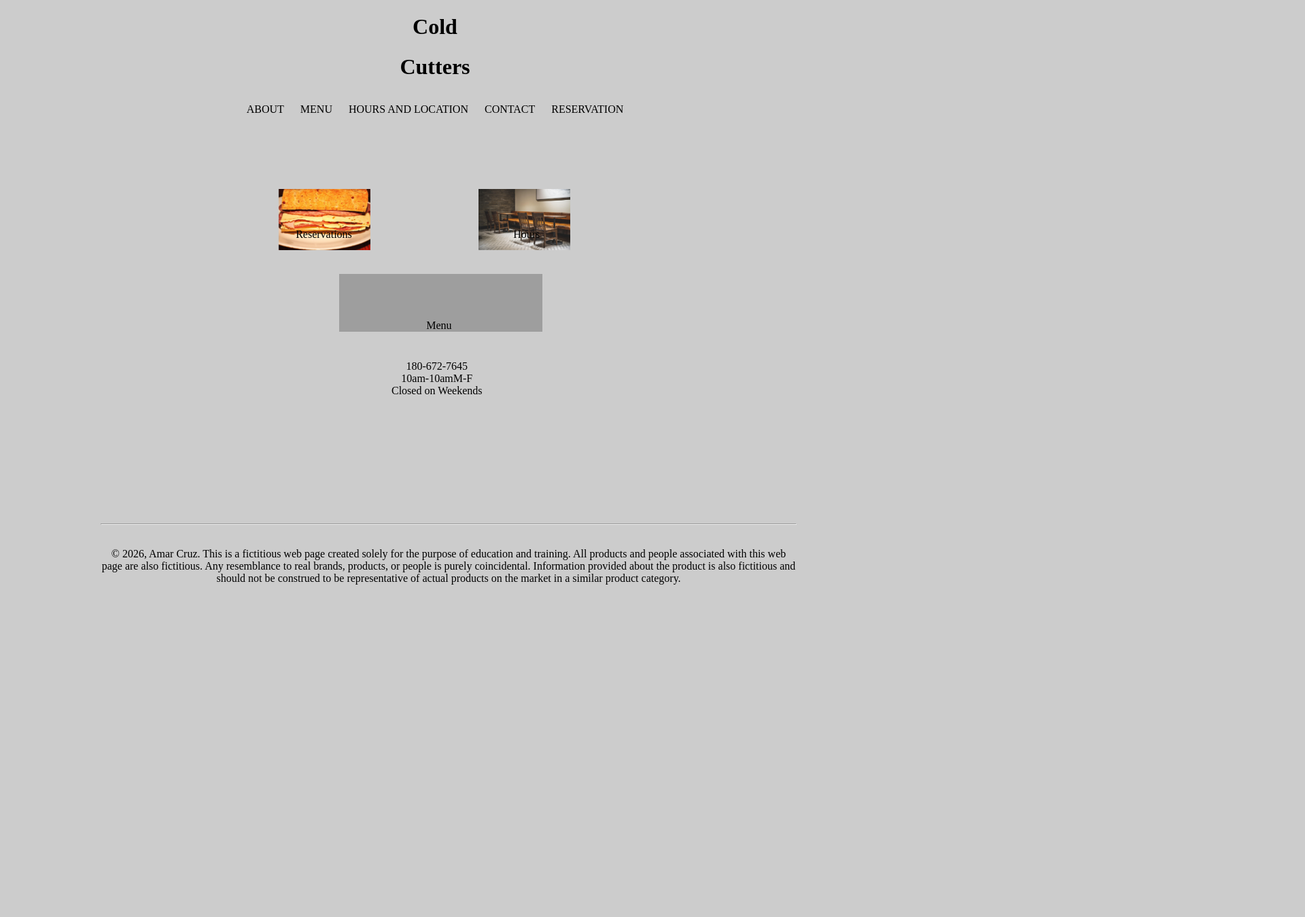
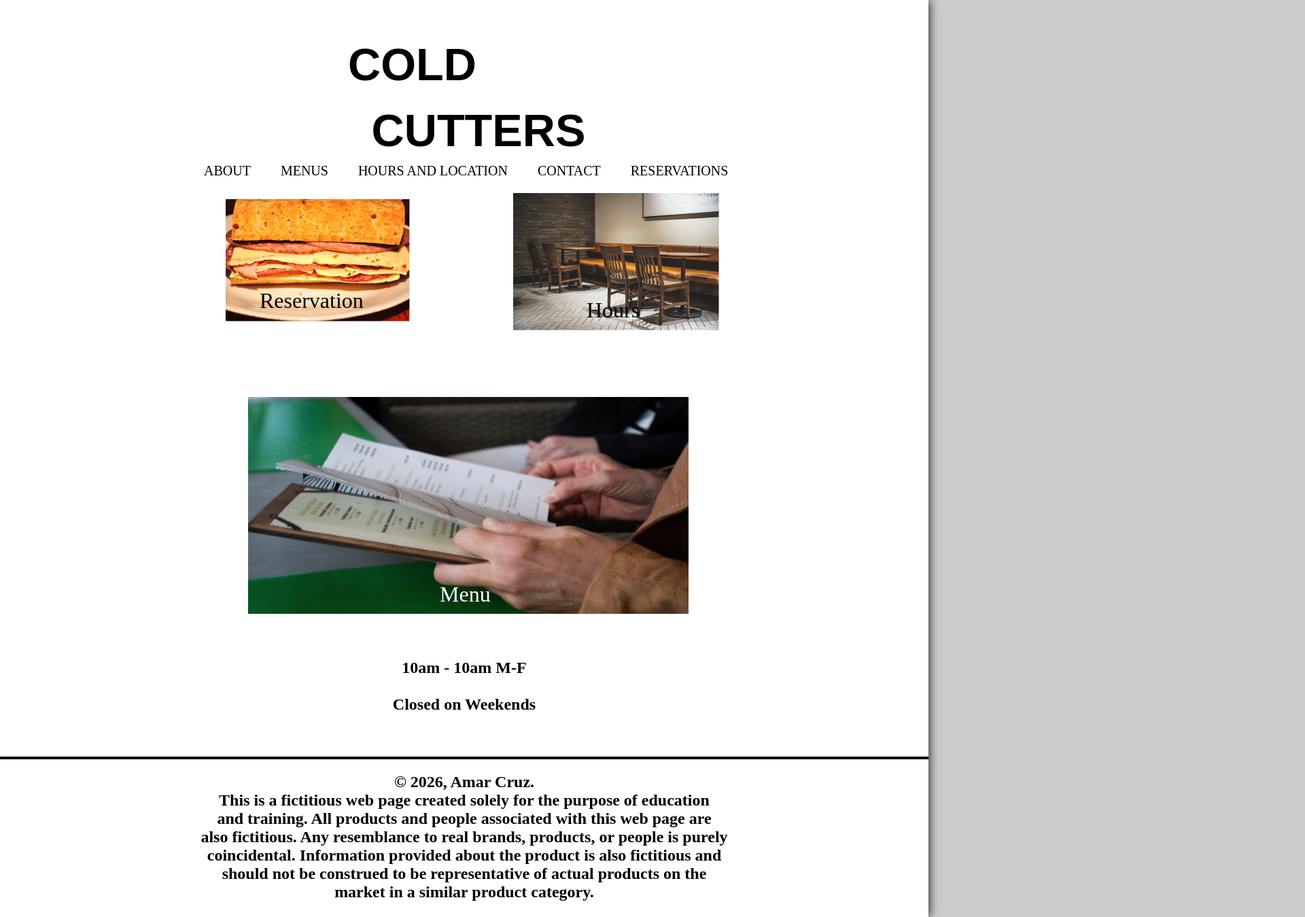
Before and after one commit to Amar463/GRA, a plain HTML site: page gra1751p1AmarCruz2026/index.html in a window 1280 px wide. Shown: the top 1349 px of the page at 68% size, 1920 px wide, since content can reach past the window. Before the commit the page ends 800 px from the top, so only its background shows below. Drawn offline with Linux system fonts and the light colour scheme; grey boxes are pictures that could not be loaded; a web font is replaced by a local one.

Commit message:
Add files via upload

```diff
--- a/gra1751p1AmarCruz2026/index.html
+++ b/gra1751p1AmarCruz2026/index.html
@@ -1,148 +1,175 @@
 <!doctype html>
 <html>
 <head>
+<link rel="preconnect" href="https://fonts.googleapis.com">
+<link rel="preconnect" href="https://fonts.gstatic.com" crossorigin>
+<link href="https://fonts.googleapis.com/css2?family=Road+Rage&display=swap" rel="stylesheet">
+<link href="https://db.onlinewebfonts.com/c/3f3f1a887702b525cda01f7cd776b241?family=Gadugi" rel="stylesheet">
 <meta charset="utf-8">
-<title>gra1751p1AmarCruz2026</title>
+<title>Cold Cutters</title>
 <style type="text/css">
 body {
-    margin: 0;
-    color: #000000;
-    background-color: #CCCCCC;
-    width: 1024px;
-    height: 157px;<br>
-	 padding: 20px;
-  min-height: 100%;
-  margin: 0 auto -50px;
+    padding: 0px;
+    margin: 0px;
+    background-color: #ccc;
+    -webkit-box-shadow: 0px 0px;
+    box-shadow: 0px 0px;
 }
 wrapper {
     width: 1366px;
     margin: 0 auto;
     display: block;
-    background-color: fff;
+    background-color: #fff;
+    -webkit-box-shadow: 0px 0px 15px;
+    box-shadow: 0px 0px 15px;
 }
-header {
-    width: 1024px;
-    height: 250px;
+footer {
+    padding-bottom: 3px;
+}
+
+.logo {
+    display: block;
     text-align: center;
-	top: 0;
+    font-family: "Road Rage", sans-serif;
+    margin-right: auto;
+    margin-left: -44px;
+    margin-bottom: -35px;
+    font-size: 25pt;
+    text-decoration: none;
+    font-weight: lighter;
+    position: relative;
+    padding-top: 12px;
+}
+.bottom {
+    margin-left: 86px;
+    margin-top: -23px;
+}
+.top {
+    margin-left: -109px;
+}
+ul a li {
+    display: inline-block;
+    font-family: Gadugi;
+    font-size: 15pt;
+    position: relative;
+    text-align: center;
+    list-style-type: none;
+    left: 240px;
+    color: rgba(0,0,0,1.00);
+    padding-left: 20px;
+    padding-right: 20px;
+}
+ul a li:hover {
+    border-bottom: medium solid rgba(0,0,0,1.00);
+    transition: all 0.2s;
+}
+#reservations {
+    position: relative;
+    top: 14px;
+    left: 332px;
+}
+#hours {
+    position: relative;
+    top: -179px;
+    left: 755px;
+}
+#menu {
+    position: relative;
+    left: 365px;
+    top: -85px;
+}
+#reservations p {
     position: absolute;
+    top: 99px;
+    font-family: Gadugi;
+    left: 50px;
+    font-size: xx-large;
+    font-weight: normal;
 }
-.img1{
-	width: 135px;
-	height: 89;
-	position: fixed;
-	bottom: 54%;
-		left: 32%;
+#hours p {
+    position: absolute;
+    top: 122px;
+    font-family: Gadugi;
+    left: 108px;
+    font-size: xx-large;
+    color: rgba(0,0,0,1.00);
+    font-weight: normal;
 }
-	.img2{
-	width: 135px;
-	height: 89;
-	position: fixed;
-	bottom: 54%;
-	left: 55%;
+#menu p {
+    position: absolute;
+    top: 240px;
+    font-family: Gadugi;
+    left: 282px;
+    font-size: xx-large;
+    color: rgba(255,255,255,1.00);
+    font-weight: normal;
 }
-	.img3{
-	width: 299px;
-	height: 85px;
-	position: fixed;
-	bottom: 39%;
-	left: 39%;
-	}
-.centered {
-  position: fixed;
-  left: 34%;
-  top: 42%;
-	}
-.centered2 {
-  position: fixed;
-	left: 59%;
-  top: 42%;
-	}
-.centered3 {
-	position: fixed;
-	bottom: 39%;
-	left: 49%;
-	}
-	ol {
-    list-style-type: none;
-    padding: 0;
+h2 {
+    font-family: Gadugi;
     text-align: center;
-	position: absolute;
-	bottom: 25%;
-	left: 45%;
 }
 hr {
-	position: ;
-	bottom: 300%;
-	left: 45%;
+    border-style: solid;
+    border-width: 2px;
+    color: rgba(0,0,0,1.00);
 }
-ul {
-    list-style-type: none;
-    margin: 0;
-    padding: 0;
-    overflow: hidden;
-	justify-content: center;
-	display: flex;
-	}
-ul li {
-  	float: left;
-	}
-ul li a {
-    display: block;
-    color: black;
-    text-align: center;
-    padding-top: 14px;
-    padding-right: 12px;
-    padding-left: 12px;
-    padding-bottom: 14px;
-    text-decoration: none;
-	}
-footer {
-    width: 1024px;
-    height: 358px;
-	text-align: center;
-	padding: 0 20px;
-	position: fixed;
-   	left: 10%;
-   	bottom: -40%;
-	text-align: center;
+section h2 {
+    position: relative;
+    top: -43px;
 }
 </style>
 </head>
+
+<body>
+<wrapper>
   <header>
+    <div class="logo">
+      <h1 class="top">COLD</h1>
+	  <h1 class="bottom">CUTTERS</h1>
+    </div>
+    <nav>
+		<ul>
+		  <a href="#"><li>ABOUT</li></a>
+		  <a href="#"><li>MENUS</li></a>
+		  <a href="#"><li>HOURS AND LOCATION</li></a>
+		  <a href="#"><li>CONTACT</li></a>
+		  <a href="#"><li>RESERVATIONS</li></a>
+		</ul>
+    </nav>
+  </header>
+  <main>
       <div>
-			<h1 class>Cold</h1>
+        <div id="reservations">
+          <img src="images/reservations.png" width="271" height="180" alt=""/>
+          <p>Reservation</p>
           </div>
+        <div id="hours">
+          <img src="images/hours.png" width="303" height="202" alt=""/>
+          <p>Hours</p>
+          </div>
+        <div id="menu">
+          <img src="images/menu.png" width="648" height="319" alt=""/>
+          <p>Menu</p>
+          </div>
+      </div>
+	  <section>
+	  	  <h2>
+			10am - 10am M-F
+			<br>
+			<br>
+			Closed on Weekends
+		  </h2>
+    </section>
 
-		<div>
-			<h1 class>Cutters</h1>
-		</div>
-		<ul>
-		  <li><a href="#about">ABOUT</a></li>
-		  <li><a href="#menu">MENU</a></li>
-		  <li><a href="#hourslocation">HOURS AND LOCATION</a></li>
-		  <li><a href="#about">CONTACT</a></li>
-		  <li><a href="#reserve">RESERVATION</a></li>
-		</ul>
-	</header>
-<body>
-  <img class="img1" src="sandwich.jpg" alt="sandwich">
-  <div class="centered">Reservations</div>
-  <img class="img2" src="hours.jpg" alt="hours">
-  <div class="centered2">Hours</div>
-  <img class="img3" src="menu.jpg" alt="menu">
-  <div class="centered3">Menu</div><br>
-	<ol>
-	<li>180-672-7645</li>
-	<li>10am-10amM-F</li>
-	<li>Closed on Weekends</li>
-	</ol>
+  </main>
+	<hr>
+  <footer><h2>© 2026, Amar Cruz. <br>
+This is a fictitious web page created solely for the purpose of education <br>
+and training.  All products and people associated with this web page are <br>
+also fictitious. Any resemblance to real brands, products, or people is purely <br>
+coincidental. Information provided about the product is also fictitious and <br>
+should not be construed to be representative of actual products on the<br>
+ market in a similar product category.</h2></footer>
+</wrapper>
 </body>
-	<footer>
-	<hr>
-		<p class align="center"><br>
-			© 2026, Amar Cruz. This is a fictitious web page created solely for the purpose of education and training. All products and people associated with this web page are also fictitious. Any resemblance to real brands, products, or people is purely coincidental. Information provided about the product is also fictitious and should not be construed to be representative of actual products on the market in a similar product category.
-		</p>
-	</footer>
-<wrapper></wrapper>
 </html>
```
Also changed, not shown: gra1751p1AmarCruz2026/images/hours.png (added), gra1751p1AmarCruz2026/images/menu.png (added), gra1751p1AmarCruz2026/images/reservations.png (added), 1 other file. Lines whose indentation alone changed are shown as unchanged.
